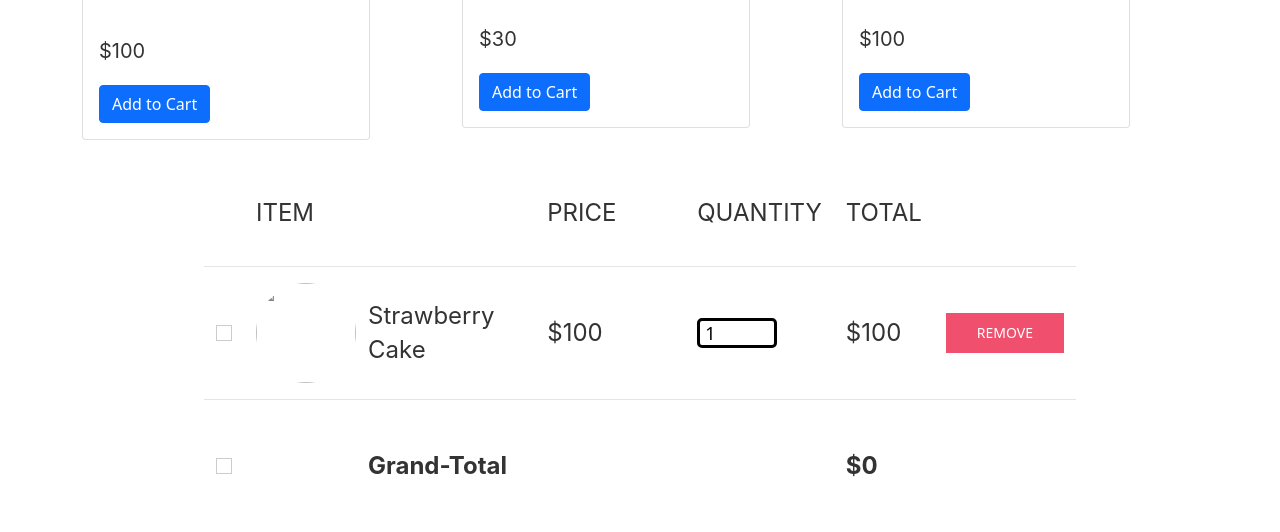
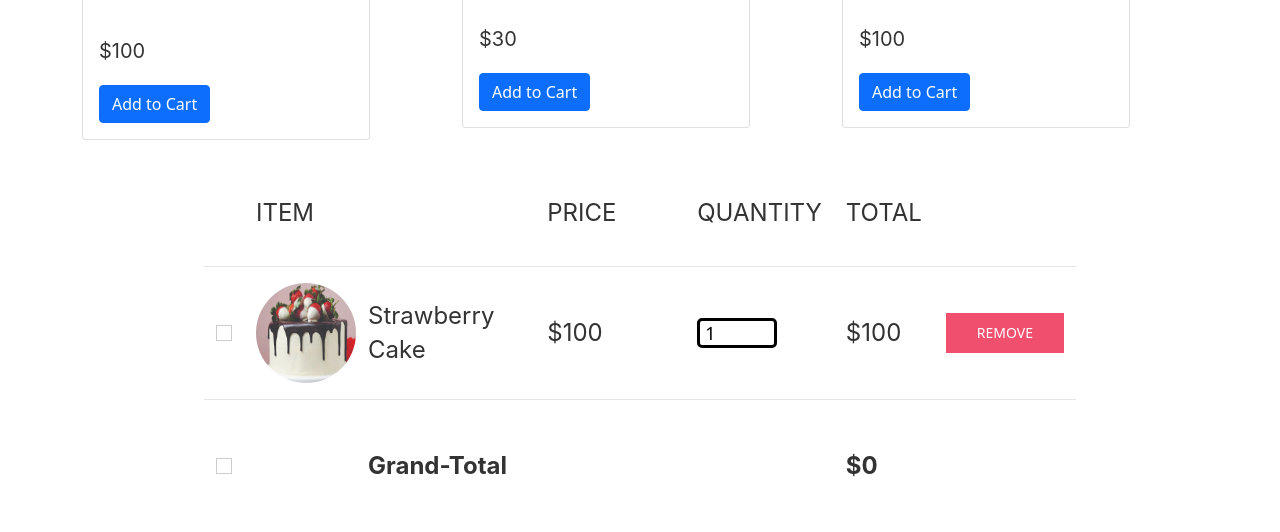
Before and after one commit to kenyansa/shopping_cart_with_react, a plain HTML site: page index.html in a window 1280 px wide. Shown: the part 816-1348 px from the top of the page. Drawn offline with nearby package versions, Linux system fonts and the light colour scheme.

Commit message:
correct typos in html

```diff
--- a/index.html
+++ b/index.html
@@ -4,7 +4,7 @@
     <meta charset="UTF-8">
     <meta http-equiv="X-UA-Compatible" content="IE=edge">
     <meta name="viewport" content="width=device-width, initial-scale=1.0">
-    <title>Shopping Cart</title>
+    <title>Kenyansa's Shopping-Cart</title>
     <!-- CSS only -->
     <link href="https://cdn.jsdelivr.net/npm/bootstrap@5.0.0-beta3/dist/css/bootstrap.min.css" rel="stylesheet" integrity="sha384-eOJMYsd53ii+scO/bJGFsiCZc+5NDVN2yr8+0RDqr0Ql0h+rP48ckxlpbzKgwra6" crossorigin="anonymous">
     <link rel="stylesheet" href="https://cdn.jsdelivr.net/npm/uikit@3.6.19/dist/css/uikit.min.css" />
@@ -107,7 +107,7 @@
             <tbody>
                 <tr>
                     <td><input class="uk-checkbox" type="checkbox"></td>
-                    <td><img class="uk-preserve-width uk-border-circle" src="img/strawberry_cake.jpg" width="40" alt=""></td>
+                    <td><img class="uk-preserve-width uk-border-circle" src="images/strawberry_cake.jpg" width="40" alt=""></td>
                     <td class="uk-table-link">
                         <h3 class = "item-name">Strawberry Cake</h3>
                     </td>
```
